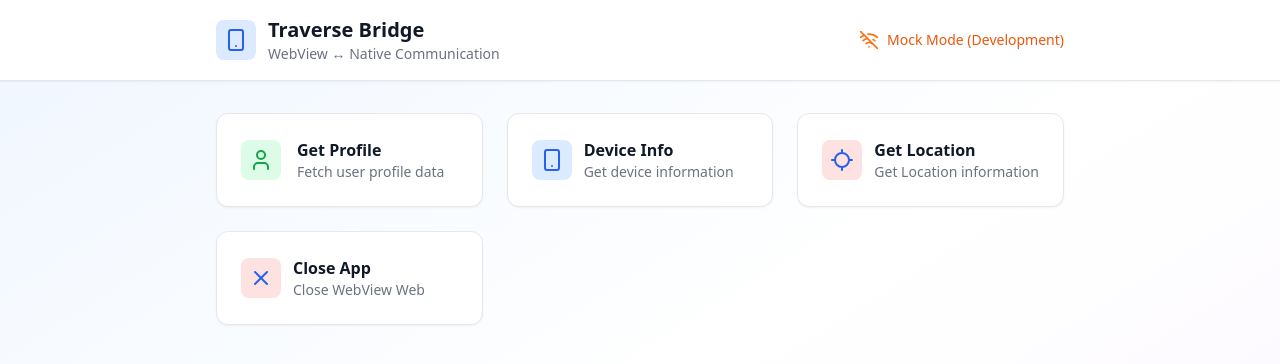
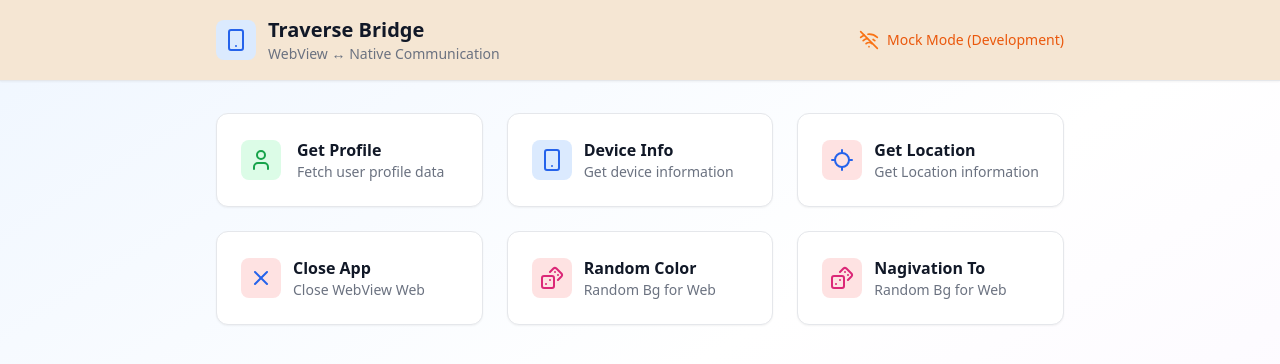
Before and after one commit to SokPeav/React-SDK, a React (Vite) app: page / in a window 1280 px wide. Shown: the top 364 px of the page. Built offline with nearby package versions, Linux system fonts and the light colour scheme.

Commit message:
add few more handler

```diff
--- a/src/App.tsx
+++ b/src/App.tsx
@@ -1,6 +1,7 @@
 import {
   Bell,
   Check,
+  Dices,
   Info,
   LocateIcon,
   Smartphone,
@@ -9,9 +10,66 @@ import {
   WifiOff,
   X,
 } from "lucide-react";
-import { useEffect, useRef, useState } from "react";
+import { useCallback, useEffect, useRef, useState } from "react";
 import { Traverse } from "./core/Traverse";
 import { DeviceInfo, ProfileData } from "./types";
+
+function generateBeautifulColor() {
+  // Predefined beautiful color palettes
+  const beautifulColors = [
+    // Sunset/Warm colors
+    "#FF6B6B",
+    "#FF8E53",
+    "#FF6B9D",
+    "#C44569",
+    "#F8B500",
+    "#FF7675",
+    "#FDCB6E",
+    "#E17055",
+
+    // Ocean/Cool colors
+    "#74B9FF",
+    "#0984E3",
+    "#00B894",
+    "#00CEC9",
+    "#6C5CE7",
+    "#A29BFE",
+    "#81ECEC",
+    "#55A3FF",
+
+    // Nature colors
+    "#00B894",
+    "#55A3FF",
+    "#FDCB6E",
+    "#E17055",
+    "#A29BFE",
+    "#FD79A8",
+    "#FDCB6E",
+    "#6C5CE7",
+
+    // Pastel colors
+    "#FFB7B2",
+    "#FFDAC1",
+    "#E2F0CB",
+    "#B5EAD7",
+    "#C7CEEA",
+    "#FF9AA2",
+    "#FFB3BA",
+    "#FFDFBA",
+
+    // Vibrant colors
+    "#FF3838",
+    "#FF9500",
+    "#FFDD00",
+    "#48CAE4",
+    "#7209B7",
+    "#F72585",
+    "#4361EE",
+    "#4CC9F0",
+  ];
+
+  return beautifulColors[Math.floor(Math.random() * beautifulColors.length)];
+}
 
 function App() {
   const [isConnected, setIsConnected] = useState(false);
@@ -25,6 +83,7 @@ function App() {
   const [notifications, setNotifications] = useState<
     Array<{ id: number; title: string; message: string }>
   >([]);
+  const [backgroundColor, setBackgroundColor] = useState("#F5E6D3");
 
   const closeCallbackRef = useRef<((response?: any) => void) | null>(null);
 
@@ -39,10 +98,17 @@ function App() {
         closeCallbackRef.current = callback || null;
       }
     );
+    const handlerNavigateTo = Traverse.bridge(
+      "navigateTo",
+      ({ route }: { route: string }) => {
+        window.history.pushState({}, "", route);
+      }
+    );
 
     return () => {
       if (Traverse.available()) {
         Traverse.unregister(handlerId as string);
+        Traverse.unregister(handlerNavigateTo as string);
       }
     };
   }, []);
@@ -84,6 +150,21 @@ function App() {
     }
   };
 
+  const randomizeColor = useCallback(() => {
+    const bgColor = generateBeautifulColor();
+
+    Traverse.bridge("setBarTitle", {
+      title: "Hello world",
+      color: generateBeautifulColor(),
+      bgColor,
+    });
+
+    setBackgroundColor(bgColor);
+  }, []);
+  const handleNavigationTo = useCallback(() => {
+    Traverse.bridge("navigateTo", { route: "/profile" });
+  }, []);
+
   const handleCloseApp = async () => {
     setShowCloseDialog(true);
   };
@@ -91,7 +172,7 @@ function App() {
     console.log(confirmed);
     if (confirmed) {
       setShowCloseDialog(false);
-      Traverse.bridge("closeApp", { reason: "Mock triggered from UI" });
+      Traverse.bridge("closeApp");
     }
 
     setShowCloseDialog(false);
@@ -111,10 +192,16 @@ function App() {
   };
 
   return (
-    <div className="min-h-screen bg-gradient-to-br from-blue-50 via-white to-purple-50">
+    <div
+      style={{ backgroundColor }}
+      className="min-h-screen bg-gradient-to-br from-blue-50 via-white to-purple-50"
+    >
       {/* Header */}
-      <div className="bg-white shadow-sm border-b">
-        <div className="max-w-4xl mx-auto px-6 py-4">
+      <header
+        className="bg-white shadow-sm border-b"
+        style={{ backgroundColor }}
+      >
+        <div className="max-w-4xl mx-auto px-6 py-4 ">
           <div className="flex items-center justify-between">
             <div className="flex items-center space-x-3">
               <div className="p-2 bg-blue-100 rounded-lg">
@@ -149,7 +236,7 @@ function App() {
             </div>
           </div>
         </div>
-      </div>
+      </header>
 
       {/* Notifications */}
       {notifications.length > 0 && (
@@ -355,6 +442,50 @@ function App() {
               </button>
             </div>
           </div>
+          <div className="space-y-4">
+            {/* Button Card */}
+            <div className="bg-white rounded-xl border border-gray-200 shadow-sm p-6">
+              <button
+                onClick={randomizeColor}
+                disabled={loading}
+                className="w-full flex items-center space-x-4 group"
+              >
+                <div className="flex items-center space-x-3">
+                  <div className="p-2 bg-red-100 rounded-lg group-hover:bg-pink-200 transition-colors">
+                    <Dices className="w-6 h-6 text-pink-600" />
+                  </div>
+                  <div className="text-left">
+                    <h3 className="font-semibold text-gray-900">
+                      Random Color
+                    </h3>
+                    <p className="text-sm text-gray-500">Random Bg for Web</p>
+                  </div>
+                </div>
+              </button>
+            </div>
+          </div>
+          <div className="space-y-4">
+            {/* Button Card */}
+            <div className="bg-white rounded-xl border border-gray-200 shadow-sm p-6">
+              <button
+                onClick={handleNavigationTo}
+                disabled={loading}
+                className="w-full flex items-center space-x-4 group"
+              >
+                <div className="flex items-center space-x-3">
+                  <div className="p-2 bg-red-100 rounded-lg group-hover:bg-pink-200 transition-colors">
+                    <Dices className="w-6 h-6 text-pink-600" />
+                  </div>
+                  <div className="text-left">
+                    <h3 className="font-semibold text-gray-900">
+                      Nagivation To
+                    </h3>
+                    <p className="text-sm text-gray-500">Random Bg for Web</p>
+                  </div>
+                </div>
+              </button>
+            </div>
+          </div>
         </div>
       </div>
     </div>
--- a/src/core/Traverse.ts
+++ b/src/core/Traverse.ts
@@ -554,7 +554,7 @@ class TraverseSDK {
   private readonly pendingRequests = new Map<string, PendingRequest>();
   private readonly registeredHandlers = new Map<string, HandlerCallback>();
   private handlerIdCounter = 0;
-
+  private baseNameToHandlerId = new Map<string, string>();
   private readonly bridgeName = "TraverseBridge";
   private readonly bridgeCallBackName = `${this.bridgeName}NativeMessage`;
 
@@ -587,7 +587,6 @@ class TraverseSDK {
         console.warn("⚠️ Unknown event format. Ignored:", event);
         return;
       }
-      console.log("📥 Native message received:", message);
       this.handleResponse(message);
     } catch (error) {
       console.error("❌ Failed to handle native message:", error);
@@ -659,20 +658,47 @@ class TraverseSDK {
     });
   }
 
-  private registerHandler<T = unknown>(
-    handler: string,
+  // private registerHandler<T = unknown>(
+  //   handler: string,
+  //   callback: HandlerCallback<T>
+  // ): string {
+  //   const handlerId = `${handler}_${++this.handlerIdCounter}`;
+  //   this.registeredHandlers.set(handler, callback as HandlerCallback);
+  //   return handlerId;
+  // }
+
+  // unregister(handlerId: string): void {
+  //   const handler = handlerId.replace(/_\d+$/, "");
+  //   this.registeredHandlers.delete(handler);
+  // }
+
+    private registerHandler<T = unknown>(
+    handlerBaseName: string,
     callback: HandlerCallback<T>
   ): string {
-    const handlerId = `${handler}_${++this.handlerIdCounter}`;
-    this.registeredHandlers.set(handler, callback as HandlerCallback);
+    // If already registered, unregister old one first
+    const existingHandlerId = this.baseNameToHandlerId.get(handlerBaseName);
+    if (existingHandlerId) {
+      this.unregister(existingHandlerId);
+    }
+
+    const handlerId = `${handlerBaseName}_${++this.handlerIdCounter}`;
+    this.registeredHandlers.set(handlerId, callback as HandlerCallback);
+    this.baseNameToHandlerId.set(handlerBaseName, handlerId);
     return handlerId;
   }
 
   unregister(handlerId: string): void {
-    const handler = handlerId.replace(/_\d+$/, "");
-    this.registeredHandlers.delete(handler);
+    if (!handlerId) return;
+    this.registeredHandlers.delete(handlerId);
+
+    // Also remove mapping from baseName to handlerId
+    const baseName = handlerId.replace(/_\d+$/, "");
+    const mappedId = this.baseNameToHandlerId.get(baseName);
+    if (mappedId === handlerId) {
+      this.baseNameToHandlerId.delete(baseName);
+    }
   }
-
   available(): boolean {
     return !!(
       window.webkit?.messageHandlers?.[this.bridgeName] ||
@@ -754,7 +780,6 @@ class TraverseSDK {
           break;
 
         case "getDeviceInfo":
-          console.log(request);
           mockData = {
             platform: "web" as const,
             version: "1.0.0",
@@ -762,11 +787,15 @@ class TraverseSDK {
             osVersion: navigator.userAgent,
           };
           break;
+        case "setBarTitle":
+          const { title, color, bgColor } = request.params || {};
+          console.log("🖼️ Mock set bar title:", title, color, bgColor);
+          mockData = { success: true };
+          break;
         case "closeApp": {
           const callback = this.registeredHandlers.get("closeApp");
           if (callback) {
             callback(request.params, (response) => {
-              console.log(response);
               this.handleResponse({
                 success: true,
                 data: response || { confirmed: false },
@@ -777,6 +806,25 @@ class TraverseSDK {
             this.handleResponse({
               success: false,
               error: "No closeApp handler registered",
+              requestId: request.requestId,
+            });
+          }
+          break;
+        }
+        case "navigateTo": {
+          const callback = this.registeredHandlers.get("navigateTo");
+          if (callback) {
+            callback(request.params, (response) => {
+              this.handleResponse({
+                success: true,
+                data: response || { confirmed: true },
+                requestId: request.requestId,
+              });
+            });
+          } else {
+            this.handleResponse({
+              success: false,
+              error: "No navigateTo handler registered",
               requestId: request.requestId,
             });
           }
```
